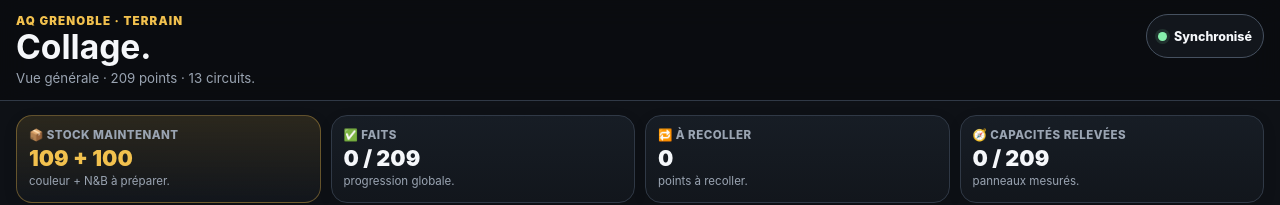
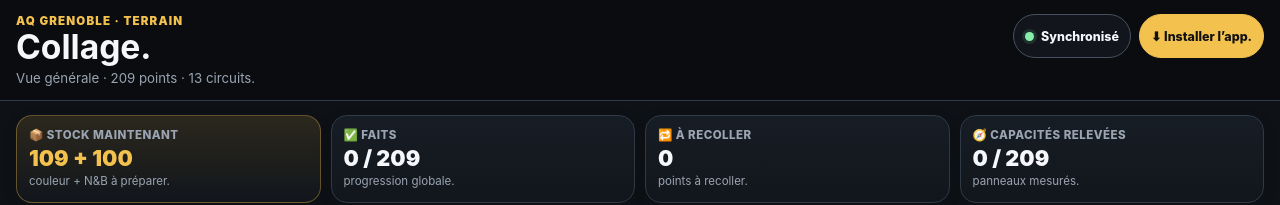
Before and after one commit to noirfierfonce/aq-grenoble-carte-collage, a plain HTML site: page index.html in a window 1280 px wide. Shown: the top 205 px of the page. Drawn offline with nearby package versions, Linux system fonts and the light colour scheme; no server answers.

Commit message:
Afficher un bouton pour installer AQ Collage

```diff
--- a/index.html
+++ b/index.html
@@ -27,7 +27,7 @@
     </div>
     <div class="top-actions">
       <div class="sync-chip" id="syncChip" aria-live="polite"><span class="sync-dot"></span><span id="syncLabel">Chargement…</span></div>
-      <button class="install-btn" id="installBtn" type="button" hidden>Installer.</button>
+      <button class="install-btn" id="installBtn" type="button" hidden>Installer l’app.</button>
     </div>
   </header>
 
@@ -83,6 +83,7 @@
 <script src="https://unpkg.com/leaflet@1.9.4/dist/leaflet.js"></script>
 <script src="./config.js?v=2"></script>
 <script src="./sync-patch.js?v=1"></script>
+<script src="./install-helper.js?v=1" defer></script>
 <script src="./app-pwa-v2.js?v=2" defer></script>
 </body>
 </html>
```
